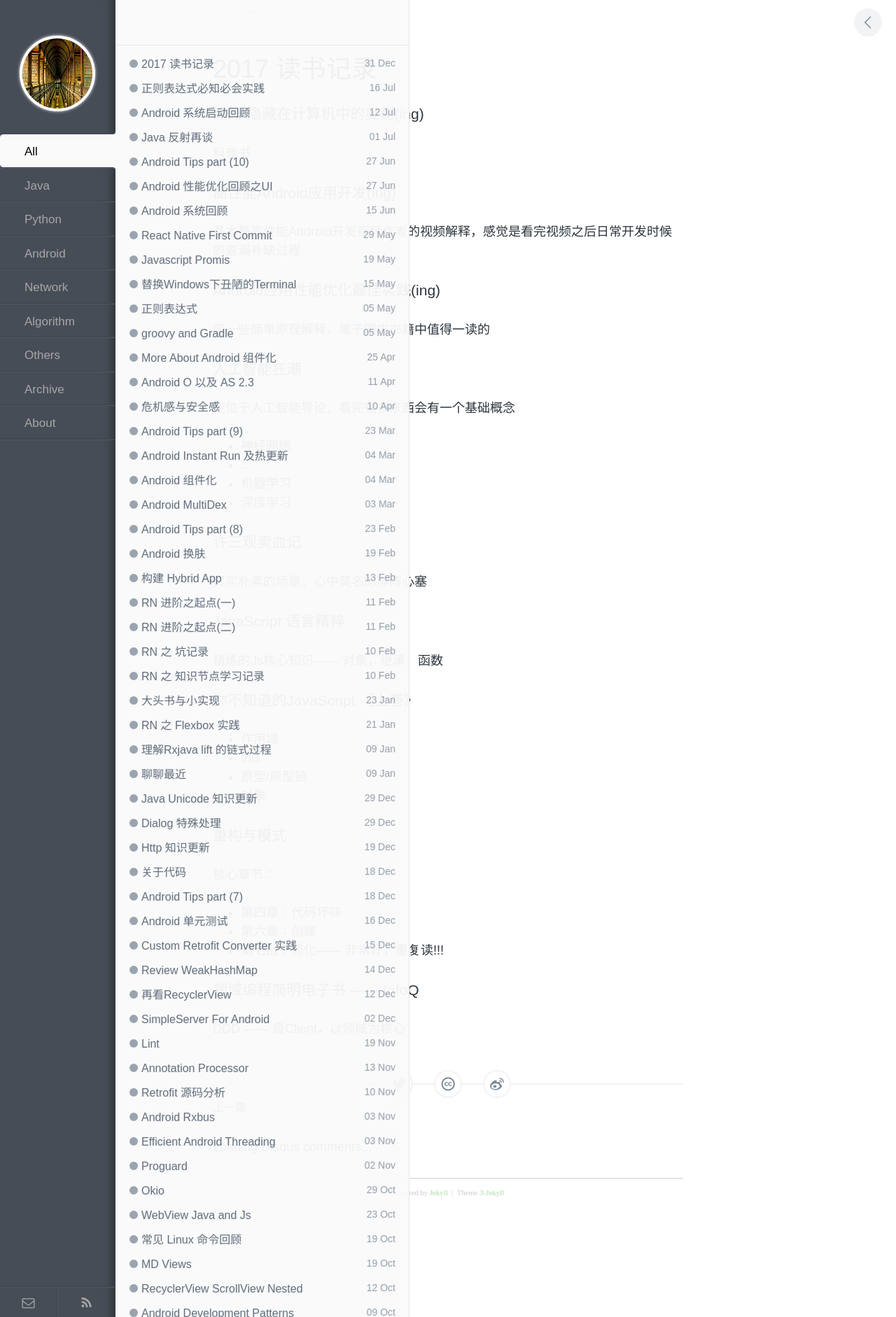
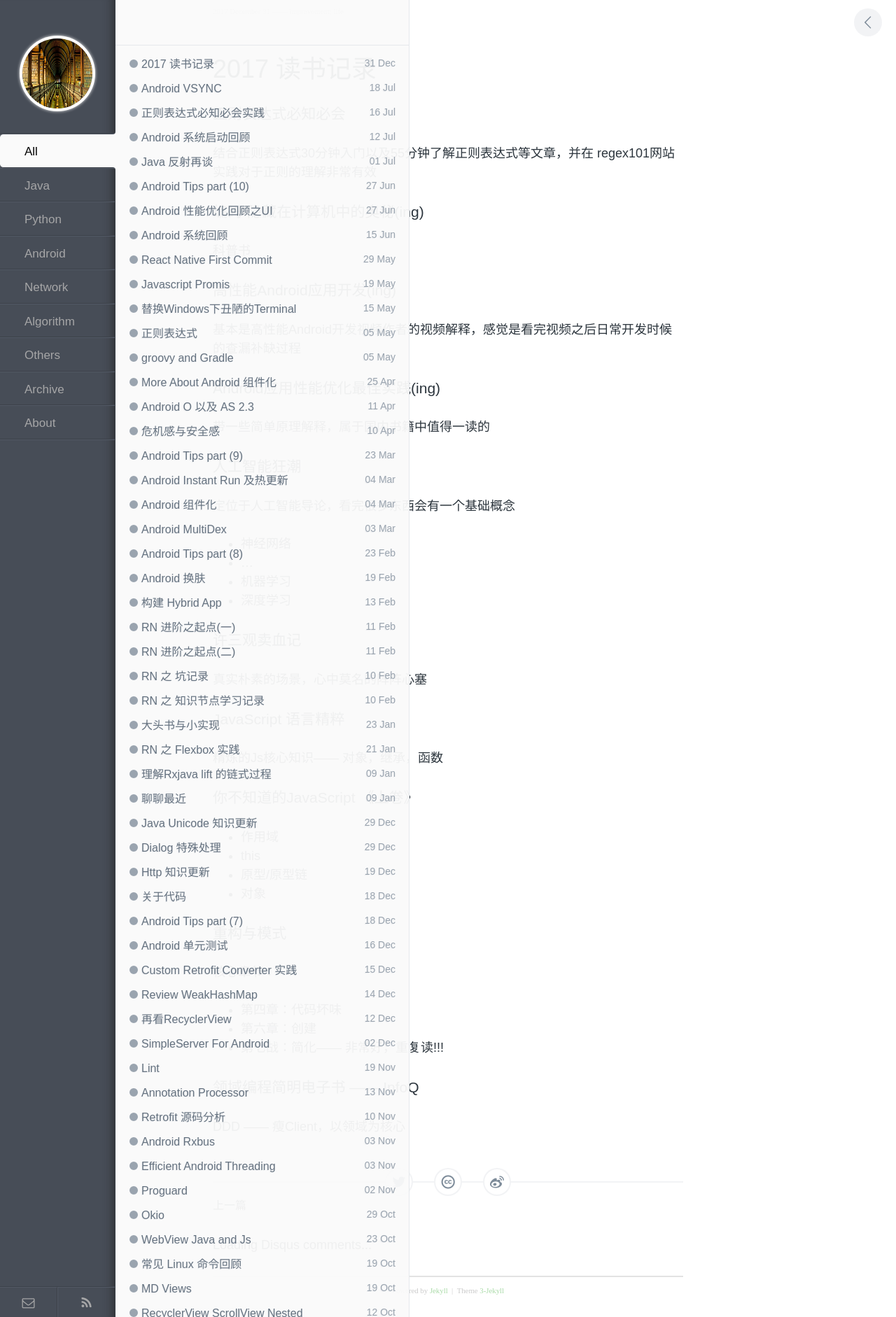
Before and after one commit to enlipan/enlipan.github.io, a Jekyll site: the page built from _posts/2017-12-31-reading-in-2017.md, in a window 1280 px wide. Shown: the whole page at 70% size. Built offline with Jekyll 4.4.1, drawn with Linux system fonts in a browser that asks for light colours; nearby versions of some CDN libraries; comment, search, counter and statistics services are not loaded.

Commit message:
post android vsync

```diff
--- a/_posts/2017-12-31-reading-in-2017.md
+++ b/_posts/2017-12-31-reading-in-2017.md
@@ -5,15 +5,20 @@ category: others
 keywords: [improvement,life]
 ---
 
+### 正则表达式必知必会
+
+结合正则表达式30分钟入门以及55分钟了解正则表达式等文章，并在 regex101网站实践对于正则的理解非常有效
+
 ### 编码-隐藏在计算机中的奥秘(ing)
 
 科普书
 
+### 高性能Android应用开发(ing)
 
-### 高性能Android应用开发(ing)
 基本是高性能Android开发视频作者的视频解释，感觉是看完视频之后日常开发时候的查漏补缺过程
 
 ### Android应用性能优化最佳实践(ing)
+
 带一些简单原理解释，属于国内书籍中值得一读的
 
 ### 人工智能狂潮
```
Also changed, not shown: _posts/2017-07-18-vsync_review.md (added, +37 -0 lines).
